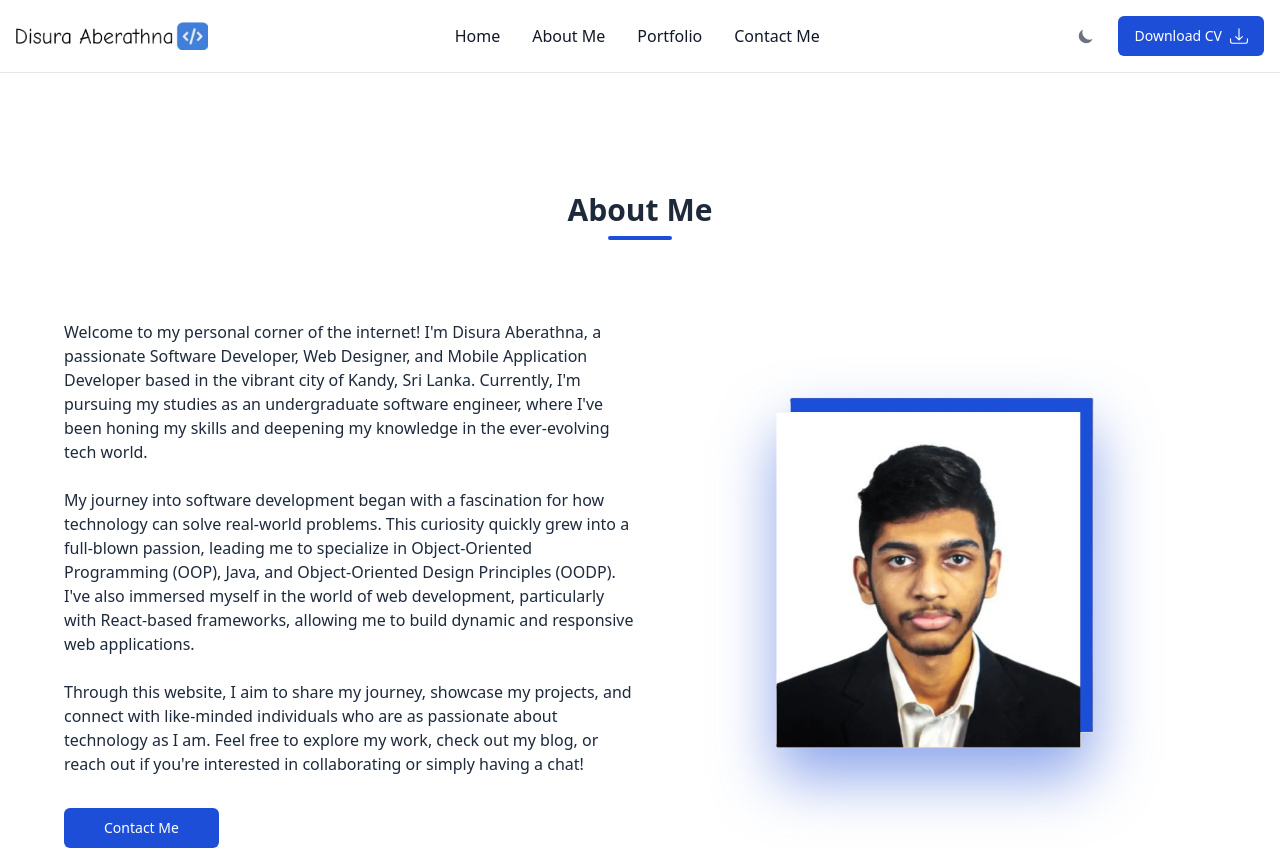
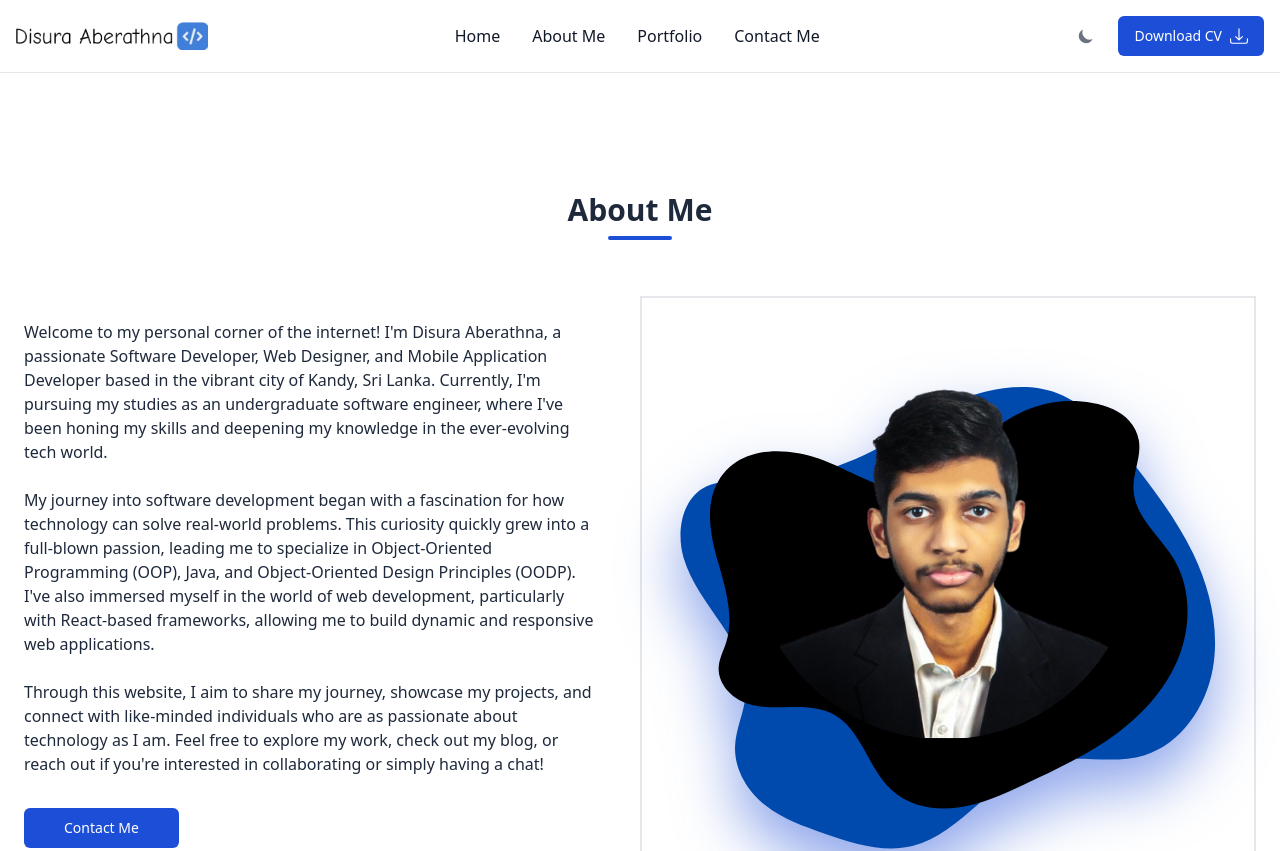
Before and after one commit to DisuraAberathna/Disura-Aberathna, a Next.js app: page /about in a window 1280 px wide. Shown: the top 851 px of the page. Built offline with nearby package versions, Linux system fonts and the light colour scheme.

Commit message:
about page ui updated

```diff
--- a/app/about/page.tsx
+++ b/app/about/page.tsx
@@ -53,7 +53,7 @@ const About = () => {
                   <hr className="w-[20%] md:w-[5%] border-blue-700 border-2 rounded-full mt-2" />
                 </motion.div>
                 <div className="grid md:grid-cols-2 gap-y-5 px-6 pb-20 md:pb-0 mt-14">
-                  <div className="text-slate-800 dark:text-white w-full">
+                  <div className="text-slate-800 dark:text-white w-full order-2 md:order-1">
                     <motion.p
                       variants={fadeIn("right", 0.2)}
                       initial="hidden"
@@ -120,11 +120,11 @@ const About = () => {
                     initial="hidden"
                     whileInView={"show"}
                     viewport={{ once: false, amount: 0.4 }}
-                    className="flex justify-center items-center"
+                    className="flex justify-center order-1 md:order-2 border-2"
                   >
                     <img
-                      src="/profile.webp"
-                      className="md:h-auto md:w-[25rem] w-64 h-64 drop-shadow-[0_30px_30px_rgba(29,78,216,0.5)] dark:drop-shadow-[0_30px_30px_rgba(250,250,250,0.5)] hover:drop-shadow-[0_30px_30px_rgba(250,204,21,0.5)] dark:hover:drop-shadow-[0_30px_30px_rgba(250,204,21,0.5)] transform duration-500"
+                      src="/about-profile.svg"
+                      className="md:h-auto md:w-[40rem] w-96 h-96 drop-shadow-[0_30px_30px_rgba(29,78,216,0.5)] dark:drop-shadow-[0_30px_30px_rgba(250,250,250,0.5)] hover:drop-shadow-[0_30px_30px_rgba(250,204,21,0.5)] dark:hover:drop-shadow-[0_30px_30px_rgba(250,204,21,0.5)] transform duration-500"
                       alt="profile"
                     />
                   </motion.div>
```
Also changed, not shown: public/about-profile.svg (added), public/profile.webp (deleted).
